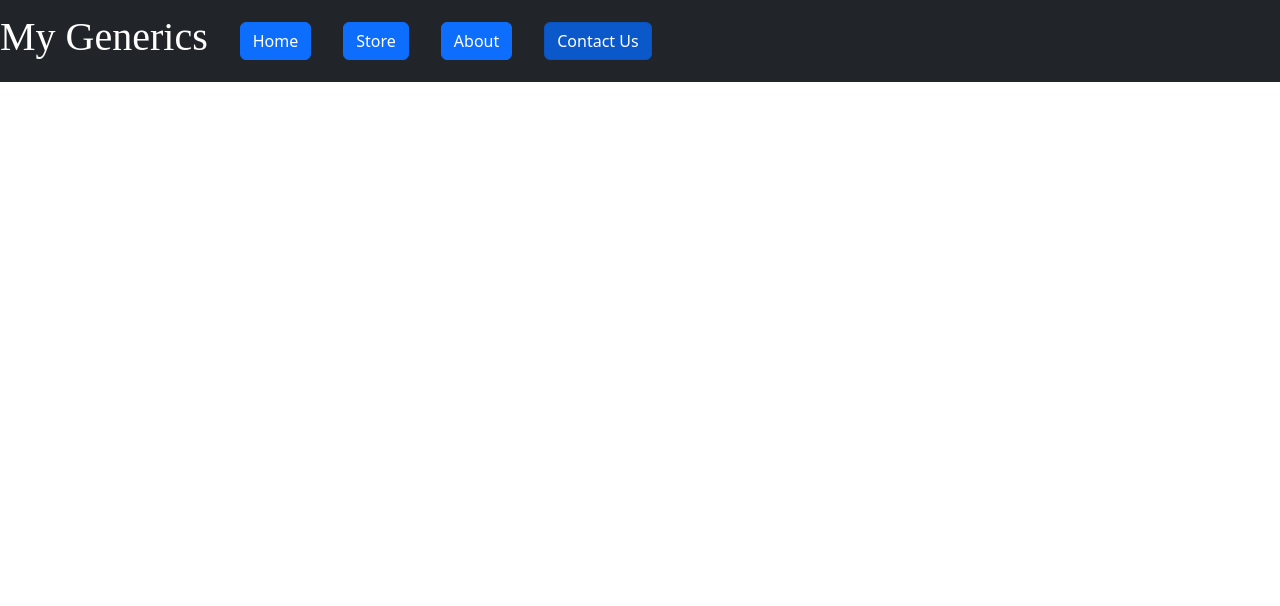
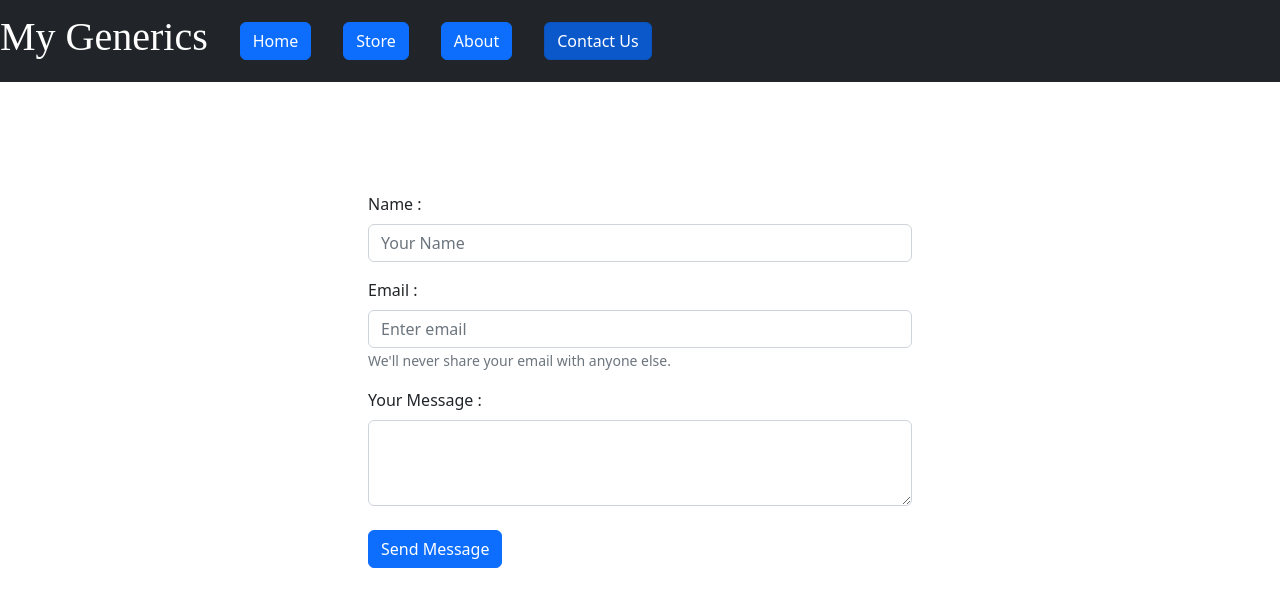
Before and after one commit to SHAIK14/Ecommerce, a React (Create React App) app: page /contact in a window 1280 px wide. Shown: the top 606 px of the page. Built offline with nearby package versions, Linux system fonts and the light colour scheme.

Commit message:
contactuspageandDB

```diff
--- a/src/App.jsx
+++ b/src/App.jsx
@@ -1,11 +1,10 @@
 import { Routes, Route } from "react-router-dom";
 import Header from "./components/Header";
-
-// import Error from "./components/Pages/Error";
-
+import Error from "./components/Pages/Error";
 import About from "./components/Pages/About";
 import Home from "./components/Pages/Home";
 import Store from "./components/Pages/Store";
+import ContactUs from "./components/Pages/ContactUs";
 
 const App = () => {
   return (
@@ -16,6 +15,8 @@ const App = () => {
           <Route path="/" element={<Home />} />
           <Route path="/store" element={<Store />} />
           <Route path="/about" element={<About />} />
+          <Route path="/contact" element={<ContactUs />} />
+          <Route path="*" element={<Error />} />
         </Routes>
       </main>
     </div>
--- /dev/null
+++ b/src/components/Pages/ContactUs.jsx
@@ -0,0 +1,89 @@
+import React, { useRef } from "react";
+import { Button, Form } from "react-bootstrap";
+
+function ContactUs() {
+  const nameRef = useRef("");
+  const messageRef = useRef("");
+  const emailRef = useRef("");
+
+  async function submitHandler(event) {
+    event.preventDefault();
+
+    const userMessage = {
+      name: nameRef.current.value,
+      message: messageRef.current.value,
+      email: emailRef.current.value,
+    };
+
+    try {
+      const response = await fetch(
+        "https://ecommerce-69b81-default-rtdb.firebaseio.com/userMessages.json",
+        {
+          method: "POST",
+          body: JSON.stringify(userMessage),
+          headers: {
+            "Content-Type": "application/json",
+          },
+        }
+      );
+      const data = await response.json();
+      console.log(data);
+
+      nameRef.current.value = "";
+      messageRef.current.value = "";
+      emailRef.current.value = "";
+
+      //   alertModalHandler(
+      //     "Message Sent",
+      //     "Message Sent Successfully, we will reach you soon!",
+      //     "green"
+      //   );
+    } catch (err) {
+      //   alertModalHandler(
+      //     "Message Not Sent",
+      //     "Something goes wrong!!! \nPlease try after sometime...",
+      //     ""
+      //   );
+    }
+  }
+
+  return (
+    <section className="mt-5 d-flex justify-content-center">
+      <Form onSubmit={submitHandler} className="w-50 p-5 m-5">
+        <Form.Group controlId="formBasicPassword" className="mt-5">
+          <Form.Label>Name :</Form.Label>
+          <Form.Control
+            type="text"
+            placeholder="Your Name"
+            ref={nameRef}
+            required
+          />
+        </Form.Group>
+
+        <Form.Group controlId="formBasicEmail" className="mt-3">
+          <Form.Label>Email :</Form.Label>
+          <Form.Control
+            type="email"
+            placeholder="Enter email"
+            ref={emailRef}
+            required
+          />
+          <Form.Text className="text-muted">
+            We'll never share your email with anyone else.
+          </Form.Text>
+        </Form.Group>
+
+        <Form.Group controlId="exampleForm.ControlTextarea1" className="mt-3">
+          <Form.Label>Your Message :</Form.Label>
+          <Form.Control as="textarea" rows={3} ref={messageRef} required />
+        </Form.Group>
+
+        <Button variant="primary" type="submit" className="mt-4">
+          Send Message
+        </Button>
+      </Form>
+    </section>
+  );
+}
+
+export default ContactUs;
```
